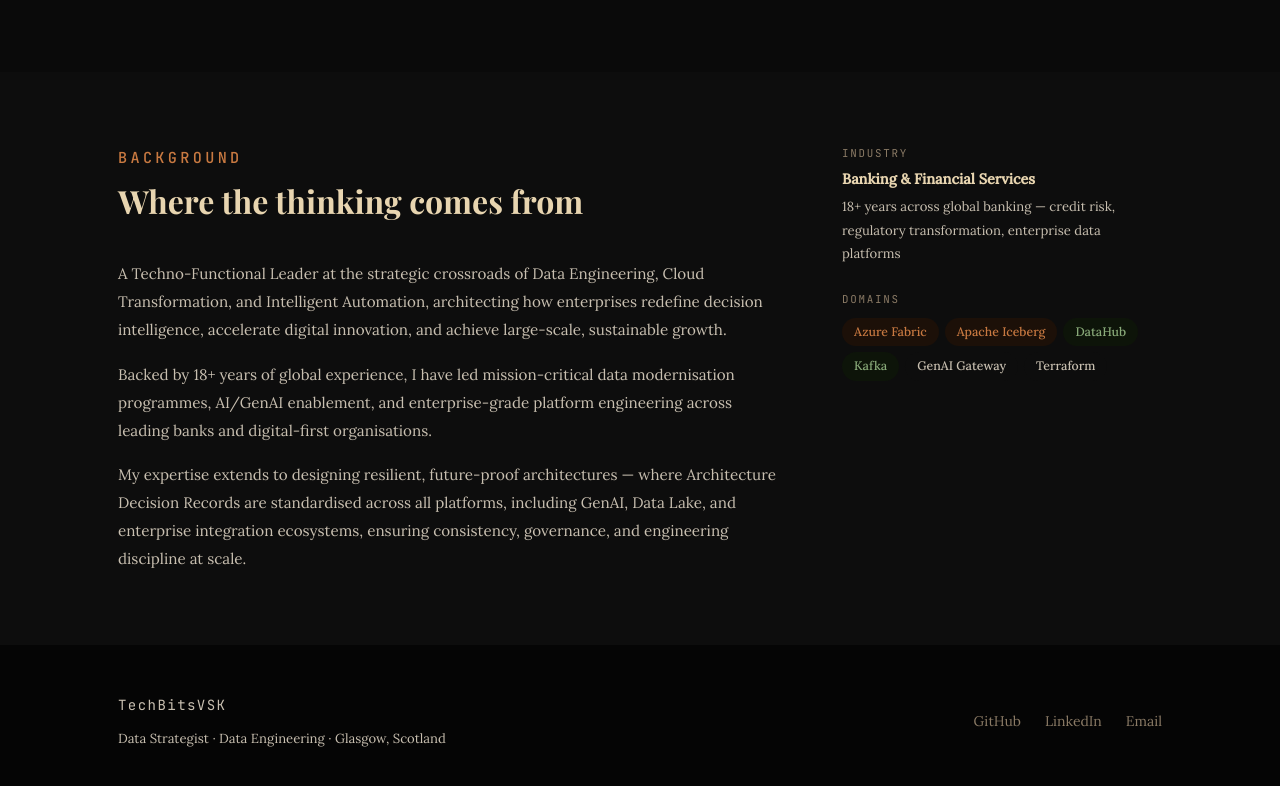
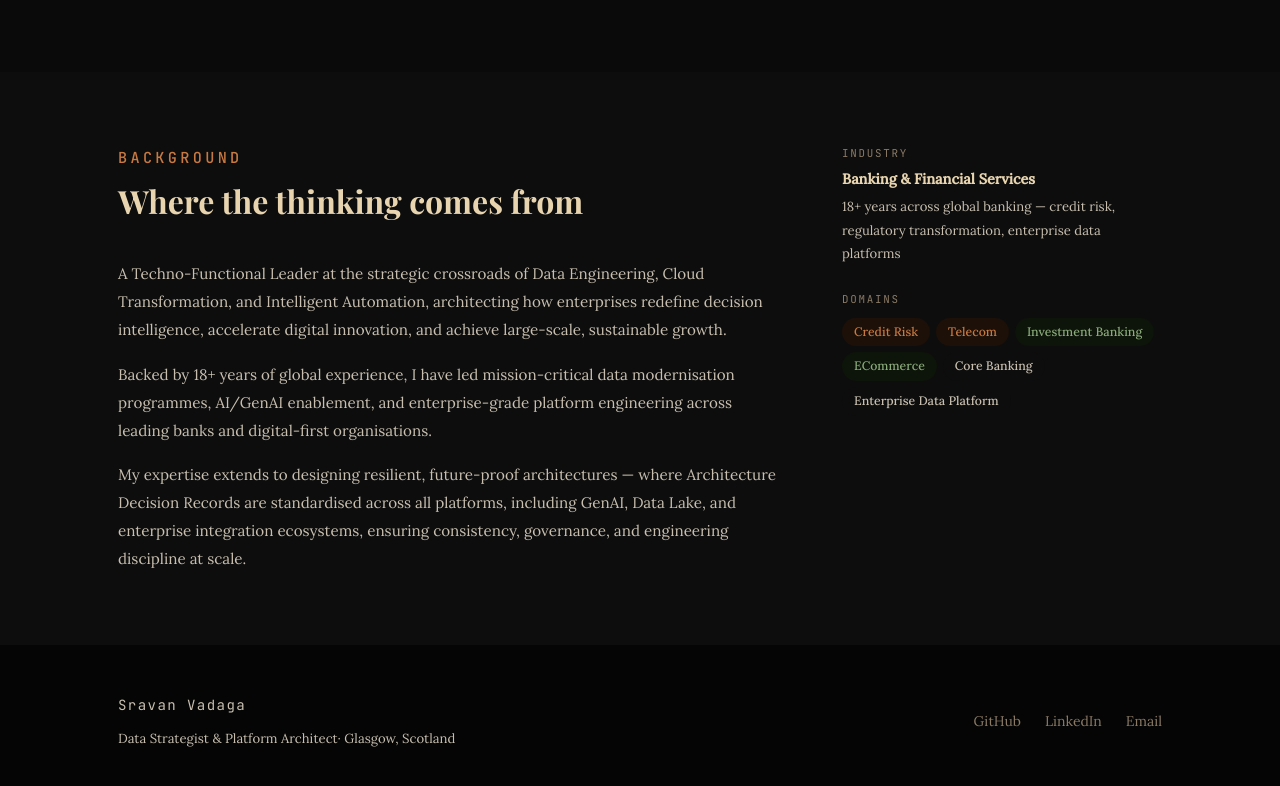
Before and after one commit to techbitsvsk/techbitsvsk.github.io, a React (Vite) app: page /#/ in a window 1280 px wide. Shown: the part 2606-3392 px from the top of the page. Built offline with nearby package versions, Linux system fonts and the light colour scheme; a web font is replaced by a local one.

Commit message:
update contents

```diff
--- a/src/components/Footer.jsx
+++ b/src/components/Footer.jsx
@@ -3,8 +3,8 @@ export default function Footer() {
     <footer>
       <div className="footer-inner">
         <div>
-          <p className="footer-brand">TechBitsVSK</p>
-          <p className="footer-tagline">Data Strategist · Data Engineering · Glasgow, Scotland</p>
+          <p className="footer-brand">Sravan Vadaga</p>
+          <p className="footer-tagline">Data Strategist & Platform Architect· Glasgow, Scotland</p>
         </div>
         <div className="footer-links">
           <a href="https://github.com/techbitsvsk" target="_blank" rel="noopener noreferrer">GitHub</a>
--- a/src/pages/Home.jsx
+++ b/src/pages/Home.jsx
@@ -231,12 +231,12 @@ export default function Home() {
               <div className="meta-block">
                 <p className="meta-label">Domains</p>
                 <div style={{ display: 'flex', flexWrap: 'wrap', gap: '6px', marginTop: '8px' }}>
-                  <span className="pill pill-blue">Azure Fabric</span>
-                  <span className="pill pill-blue">Apache Iceberg</span>
-                  <span className="pill pill-sage">DataHub</span>
-                  <span className="pill pill-sage">Kafka</span>
-                  <span className="pill pill-grey">GenAI Gateway</span>
-                  <span className="pill pill-grey">Terraform</span>
+                  <span className="pill pill-blue">Credit Risk</span>
+                  <span className="pill pill-blue">Telecom</span>
+                  <span className="pill pill-sage">Investment Banking</span>
+                  <span className="pill pill-sage">ECommerce</span>
+                  <span className="pill pill-grey">Core Banking</span>
+                  <span className="pill pill-grey">Enterprise Data Platform</span>
                 </div>
               </div>
             </div>
```
